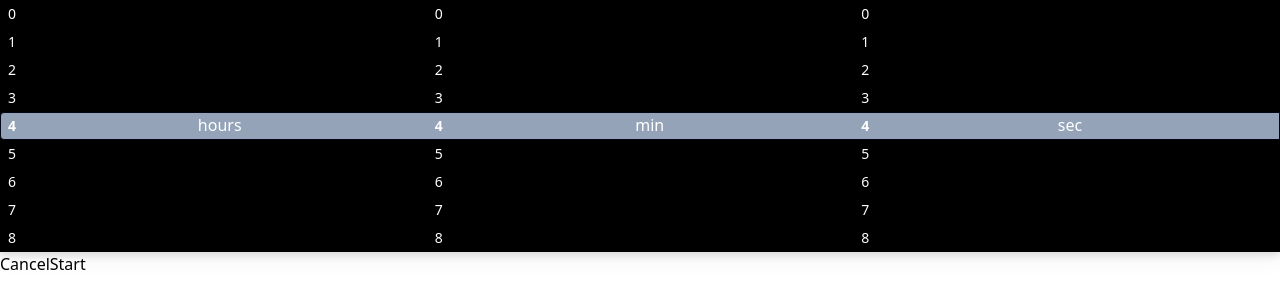
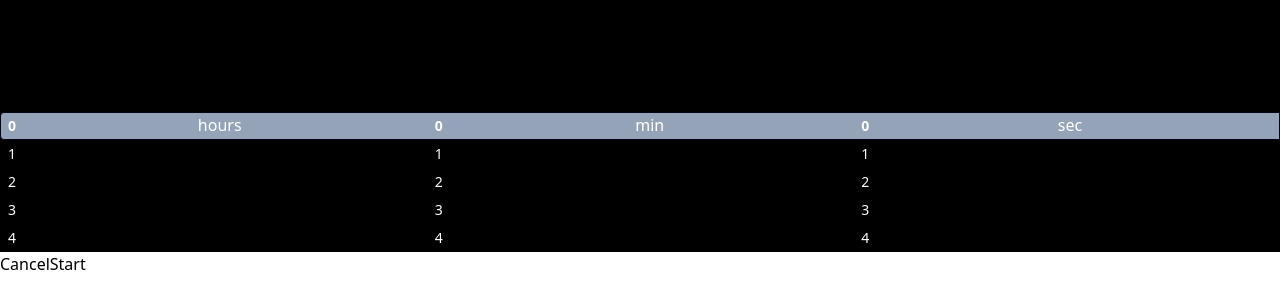
Before and after one commit to gptlv/timer-app, a React (Vite) app: page / in a window 1280 px wide. Shown: the top 308 px of the page. Built offline with nearby package versions, Linux system fonts and the light colour scheme.

Commit message:
Add scroll behavior

```diff
--- a/src/App.tsx
+++ b/src/App.tsx
@@ -2,7 +2,7 @@ import { useState, useEffect, useCallback, useRef } from "react";
 import Input from "./components/Input";
 import Timer from "./components/Timer";
 import Buttons from "./components/Buttons";
-import { Time, InputType } from "./shared/types";
+import { Time, InputType, InputIndexes } from "./shared/types";
 
 type Props = {};
 
@@ -21,6 +21,18 @@ const App = ({}: Props) => {
     totalSeconds: 0,
   });
 
+  const [inputIndexes, setInputIndexes] = useState<InputIndexes>({
+    hours: 0,
+    minutes: 0,
+    seconds: 0,
+  });
+
+  const [scrollPositions, setScrollPositions] = useState<InputIndexes>({
+    hours: 0,
+    minutes: 0,
+    seconds: 0,
+  });
+
   const [isInputDisabled, setIsInputDisabled] = useState<boolean>(false);
   const [isStartButtonVisible, setIsStartButtonVisible] =
     useState<boolean>(false);
@@ -31,27 +43,6 @@ const App = ({}: Props) => {
   const [isTimerRunning, setIsTimerRunning] = useState<boolean>(false);
   const elapsedTimeRef = useRef<number>(0);
 
-  // const handleInputChange = useCallback(
-  //   (
-  //     e: React.UIEvent<HTMLUListElement>,
-  //     type: "hours" | "minutes" | "seconds"
-  //   ) => {
-
-  //     const currentValue = parseInt(e.target.value) || 0; //! 0?
-  //     if (isNaN(currentValue)) return;
-
-  //     setInputTime((prevState) => {
-  //       return {
-  //         ...prevState,
-  //         [type]: currentValue,
-  //         totalSeconds:
-  //           prevState.hours * 3600 + prevState.minutes * 60 + prevState.seconds,
-  //       };
-  //     });
-  //   },
-  //   []
-  // );
-
   const handleScroll = (
     e: React.UIEvent<HTMLUListElement>,
     type: InputType
@@ -59,13 +50,25 @@ const App = ({}: Props) => {
     e.preventDefault();
     const container = e.currentTarget;
     const containerHeight = container.offsetHeight;
-    const scrollPosition = container.scrollTop;
     const items = container.querySelectorAll("li");
     const itemHeight = items[0].offsetHeight;
+    const scrollPosition = container.scrollTop - 4 * itemHeight; //4 elements gap before and after options
+    setScrollPositions((prevState) => {
+      return {
+        ...prevState,
+        [type]: scrollPosition,
+      };
+    });
     const centerIndex = Math.floor(
       (scrollPosition + containerHeight / 2) / itemHeight
     );
-    const centerItem = items[centerIndex].textContent;
+    setInputIndexes((prevState) => {
+      return {
+        ...prevState,
+        [type]: centerIndex,
+      };
+    });
+    const centerItem = parseInt(items[centerIndex].textContent || "0"); //?
     setInputTime((prevState) => {
       return {
         ...prevState,
@@ -75,6 +78,8 @@ const App = ({}: Props) => {
       };
     });
     console.log(inputTime);
+    console.log(inputIndexes);
+    console.log(scrollPositions);
   };
 
   const handleStartButtonClick = () => {
@@ -106,24 +111,10 @@ const App = ({}: Props) => {
   };
 
   const resumeTimer = () => {
-    // setIsInputDisabled(true);
     setIsTimerRunning(true);
-    // setTimer((prevState) => {
-    //   const currentTotalSeconds =
-    //     prevState.totalSeconds + elapsedTimeRef.current;
-    //   return {
-    //     ...prevState,
-    //     hours: Math.floor(currentTotalSeconds / 3600),
-    //     minutes: Math.floor((currentTotalSeconds % 3600) / 60),
-    //     seconds: Math.floor(currentTotalSeconds % 60),
-    //     totalSeconds: currentTotalSeconds,
-    //   };
-    // });
   };
 
   const pauseTimer = () => {
-    // setIsCancelButtonDisabled(false);
-    // setIsInputDisabled(false);
     setIsTimerRunning(false);
   };
 
@@ -136,12 +127,22 @@ const App = ({}: Props) => {
       pauseTimer();
     }
   };
+
+  const handleTimerFinish = () => {
+    setIsTimerRunning(false);
+    handleCancelButtonClick();
+  };
+
   const decrementTimerValues = useCallback(() => {
     setTimer((currentTimerValue) => {
       const newTotalSeconds =
         currentTimerValue.totalSeconds > 1
           ? currentTimerValue.totalSeconds - 1
           : 0;
+
+      if (newTotalSeconds === 0) {
+        handleTimerFinish();
+      }
 
       return {
         hours: Math.floor(newTotalSeconds / 3600),
@@ -191,11 +192,7 @@ const App = ({}: Props) => {
   return (
     <div>
       {!isInputDisabled ? (
-        <Input
-          isInputDisabled={isInputDisabled}
-          inputTime={inputTime}
-          handleScroll={handleScroll}
-        />
+        <Input handleScroll={handleScroll} inputIndexes={inputIndexes} />
       ) : (
         ""
       )}
--- a/src/components/Input.tsx
+++ b/src/components/Input.tsx
@@ -1,72 +1,30 @@
-import { useState } from "react";
-import { Time, Option, InputType } from "../shared/types";
+import { Option, InputType, InputIndexes } from "../shared/types";
 import ScrollPicker from "./ScrollPicker";
 
 type Props = {
-  isInputDisabled: boolean;
-  inputTime: Time;
   handleScroll: (e: React.UIEvent<HTMLUListElement>, type: InputType) => void;
+  inputIndexes: InputIndexes;
 };
-
-const placeholderOptions: Option[] = [Array(8).keys()].map((i) => ({
-  key: `placeholder-${i}`,
-  value: null,
-}));
 
 const hourOptions: Option[] = [...Array(24).keys()].map((i) => ({
   key: i.toString(),
   value: i,
 }));
+
 const minuteSecondOptions: Option[] = [...Array(60).keys()].map((i) => ({
   key: i.toString(),
   value: i,
 }));
 
-const Input = ({ handleScroll }: Props) => {
-  const [hourInputIndex, setHourInputIndex] = useState(4);
-  const [minuteInputIndex, setMinuteInputIndex] = useState(4);
-  const [secondInputIndex, setSecondInputIndex] = useState(4);
-
-  // const handleScroll = (
-  //   e: React.UIEvent<HTMLUListElement>,
-  //   type: InputType
-  // ) => {
-  //   e.preventDefault();
-  //   const container = e.currentTarget;
-  //   const containerHeight = container.offsetHeight;
-  //   const scrollPosition = container.scrollTop;
-  //   const items = container.querySelectorAll("li");
-  //   const itemHeight = items[0].offsetHeight;
-  //   const centerIndex = Math.floor(
-  //     (scrollPosition + containerHeight / 2) / itemHeight
-  //   );
-  //   const centerItem = items[centerIndex].textContent;
-  //   setInputTime((prevState) => {
-  //     return {
-  //       ...prevState,
-  //       [type]: currentValue,
-  //       totalSeconds:
-  //         prevState.hours * 3600 + prevState.minutes * 60 + prevState.seconds,
-  //     };
-  //   });
-  // };
-
+const Input = ({ handleScroll, inputIndexes }: Props) => {
   return (
     <>
-      {/* <input
-        // {...(isInputDisabled ? { disabled: true } : {})}
-        min="0"
-        max="59"
-        type="number"
-        value={inputTime.hours}
-        onChange={(e) => handleInputChange(e, "hours")}
-      /> */}
-      <div className="flex flex-row relative bg-black text-white backdrop-blur-lg drop-shadow-lg">
+      <div className="flex flex-row relative bg-black text-white backdrop-blur-lg ">
         <div className="w-1/3 z-[15]">
           <ScrollPicker
             handleScroll={handleScroll}
             options={hourOptions}
-            inputIndex={hourInputIndex}
+            inputIndex={inputIndexes.hours}
             type="hours"
           />
         </div>
@@ -74,7 +32,7 @@ const Input = ({ handleScroll }: Props) => {
           <ScrollPicker
             handleScroll={handleScroll}
             options={minuteSecondOptions}
-            inputIndex={minuteInputIndex}
+            inputIndex={inputIndexes.minutes}
             type="minutes"
           />
         </div>
@@ -82,7 +40,7 @@ const Input = ({ handleScroll }: Props) => {
           <ScrollPicker
             handleScroll={handleScroll}
             options={minuteSecondOptions}
-            inputIndex={secondInputIndex}
+            inputIndex={inputIndexes.seconds}
             type="seconds"
           />
         </div>
@@ -92,22 +50,6 @@ const Input = ({ handleScroll }: Props) => {
           <div>sec</div>
         </div>
       </div>
-      {/* <input
-        // {...(isInputDisabled ? { disabled: true } : {})}
-        min="0"
-        max="59"
-        type="number"
-        value={inputTime.minutes}
-        onChange={(e) => handleInputChange(e, "minutes")}
-      />
-      <input
-        // {...(isInputDisabled ? { disabled: true } : {})}
-        min="0"
-        max="59"
-        type="number"
-        value={inputTime.seconds}
-        onChange={(e) => handleInputChange(e, "seconds")}
-      /> */}
     </>
   );
 };
--- a/src/components/ScrollPicker.tsx
+++ b/src/components/ScrollPicker.tsx
@@ -1,4 +1,5 @@
 import { Option, InputType } from "../shared/types";
+import { useEffect, useRef } from "react";
 type Props = {
   handleScroll: (e: React.UIEvent<HTMLUListElement>, type: InputType) => void;
   options: Option[];
@@ -7,16 +8,34 @@ type Props = {
 };
 
 const ScrollPicker = ({ handleScroll, options, inputIndex, type }: Props) => {
+  const ulRef = useRef<HTMLUListElement>(null);
+
+  const scrollTo = (itemIndex: number | null) => {
+    if (itemIndex === null) return;
+    ulRef.current!.scrollTop = itemIndex * 28;
+  };
+
+  useEffect(() => {
+    scrollTo(options[inputIndex].value);
+  }, []);
+
   return (
     <ul
-      className="bg-transparent max-h-[252px] no-scrollbar overflow-y-scroll snap-y snap-proximity  flex-col relative"
+      className="bg-transparent max-h-[252px] no-scrollbar overflow-y-scroll scroll-smooth snap-y snap-proximity flex-col relative py-[112px]"
       onScroll={(e) => handleScroll(e, type)}
+      ref={ulRef}
     >
       {options.map((option, index) => (
-        <li className="snap-center" key={`${option.key}-${option.value}`}>
+        <li
+          className="snap-center h-[28px]"
+          key={`${option.key}-${option.value}`}
+        >
           <button
             className="text-left text-sm w-full px-2 py-1 cursor-pointer"
-            onClick={() => console.log(option.value)}
+            onClick={() => {
+              console.log(option.value);
+              scrollTo(option.value);
+            }}
           >
             <span className={index === inputIndex ? "font-bold" : ""}>
               {option.value}
--- a/src/shared/types.ts
+++ b/src/shared/types.ts
@@ -11,3 +11,9 @@ export type Option = {
 };
 
 export type InputType = "hours" | "minutes" | "seconds";
+
+export type InputIndexes = {
+  hours: number;
+  minutes: number;
+  seconds: number;
+};
```
